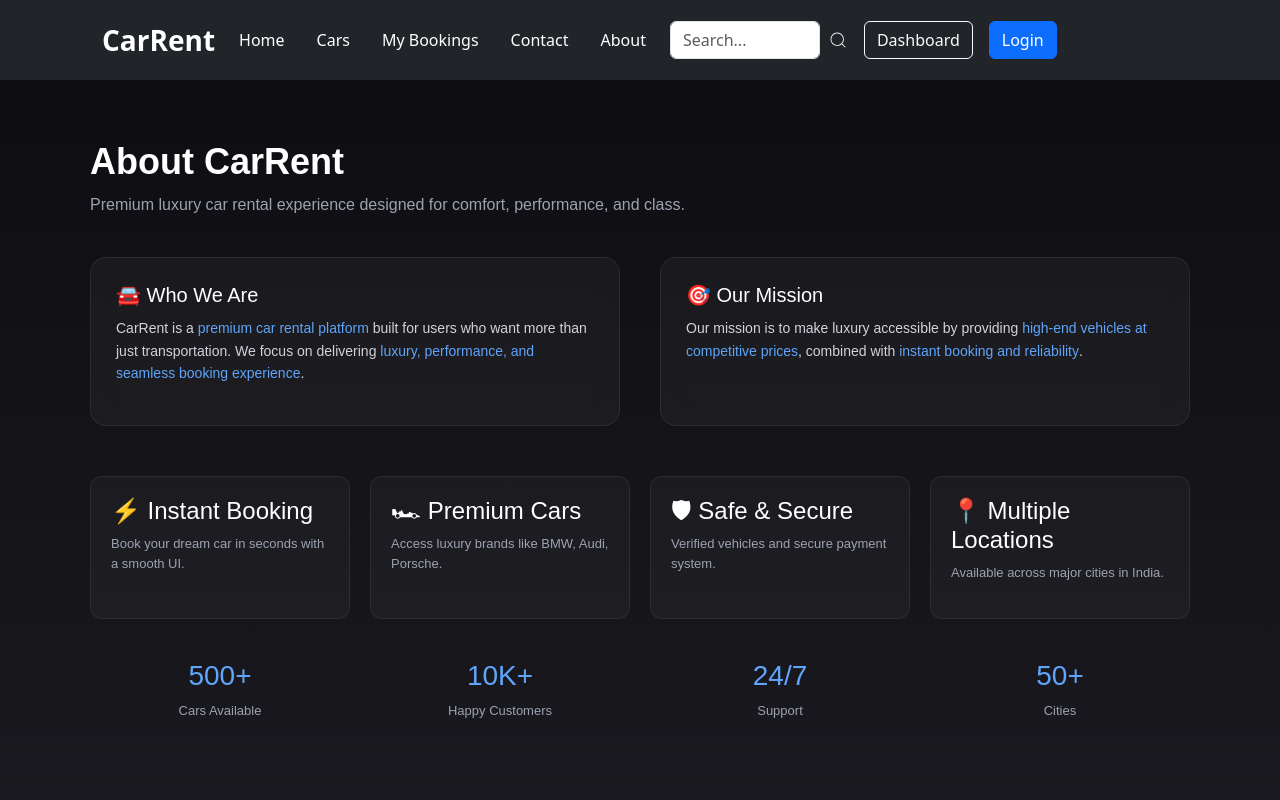
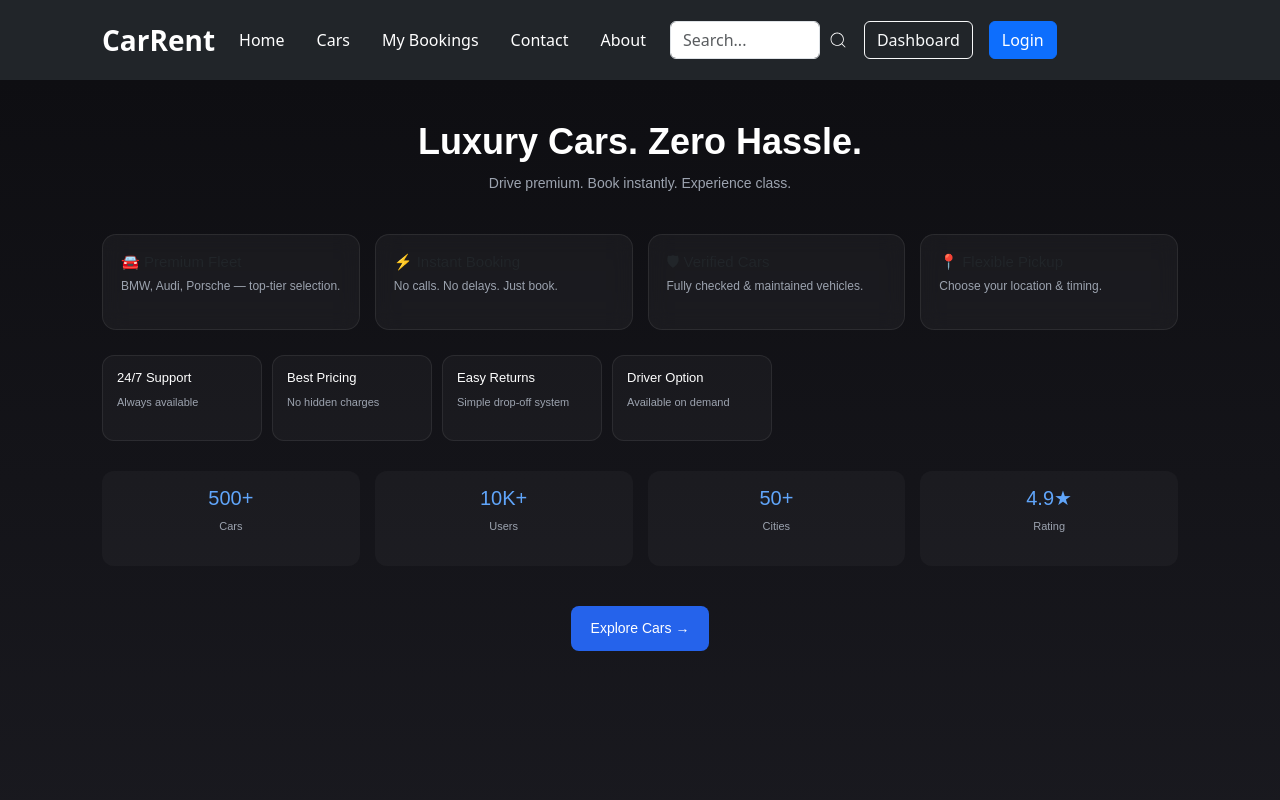
Before and after one commit to Sadyal/carrent, a React (Vite) app: page /carrent/about in a window 1280 px wide. Shown: the top 800 px of the page. Built offline with nearby package versions, Linux system fonts and the light colour scheme.

Commit message:
changes to About.jsx

```diff
--- a/src/pages/About.jsx
+++ b/src/pages/About.jsx
@@ -1,206 +1,224 @@
 import React from "react";
+import { useNavigate } from "react-router-dom";
 
 const About = () => {
+  const navigate = useNavigate();
+
   return (
     <>
       <style>{`
-        .about-wrapper {
+        .about {
           min-height: 100vh;
-          padding: 60px 20px;
-          background: linear-gradient(
-            to bottom,
-            #0E0E12,
-            #1A1A20
-          );
+          padding: 40px 16px;
+          background: linear-gradient(to bottom, #0E0E12, #1A1A20);
           color: #fff;
           font-family: "Poppins", sans-serif;
         }
 
-        .about-container {
+        .container {
           max-width: 1100px;
           margin: auto;
         }
 
-        .about-title {
-          font-size: 36px;
-          font-weight: 600;
-          margin-bottom: 10px;
-        }
-
-        .about-subtitle {
-          color: #9CA3AF;
+        /* HERO */
+        .hero {
+          text-align: center;
           margin-bottom: 40px;
         }
 
-        .about-section {
-          display: grid;
-          grid-template-columns: 1fr 1fr;
-          gap: 40px;
-          margin-bottom: 50px;
+        .hero h1 {
+          font-size: 28px;
+          font-weight: 600;
         }
 
-        .about-card {
-          padding: 25px;
-          border-radius: 16px;
+        .hero p {
+          font-size: 14px;
+          color: #9CA3AF;
+          margin-top: 10px;
+        }
+
+        /* GRID */
+        .grid {
+          display: grid;
+          grid-template-columns: repeat(2, 1fr);
+          gap: 15px;
+          margin-top: 25px;
+        }
+
+        .card {
+          padding: 18px;
+          border-radius: 14px;
           background: rgba(255,255,255,0.04);
-          backdrop-filter: blur(12px);
           border: 1px solid rgba(255,255,255,0.08);
+          backdrop-filter: blur(10px);
           transition: 0.3s;
         }
 
-        .about-card:hover {
-          transform: translateY(-5px);
-          box-shadow: 0 15px 40px rgba(0,0,0,0.6);
+        .card:hover {
+          transform: translateY(-3px);
         }
 
-        .about-card h3 {
-          margin-bottom: 10px;
-          font-size: 20px;
+        .card h3 {
+          font-size: 15px;
+          margin-bottom: 6px;
         }
 
-        .about-card p {
-          color: #d1d5db;
-          line-height: 1.6;
-          font-size: 14px;
+        .card p {
+          font-size: 12px;
+          color: #9CA3AF;
         }
 
-        .highlight {
-          color: #60a5fa;
-          font-weight: 500;
+        /* FEATURE STRIP */
+        .features {
+          display: flex;
+          gap: 10px;
+          margin-top: 25px;
+          overflow-x: auto;
         }
 
-        .features {
-          display: flex;
-          gap: 20px;
-          flex-wrap: wrap;
-        }
-
-        .feature-box {
-          flex: 1;
-          min-width: 220px;
-          padding: 20px;
+        .feature {
+          min-width: 160px;
+          padding: 14px;
           border-radius: 12px;
           background: rgba(255,255,255,0.03);
           border: 1px solid rgba(255,255,255,0.08);
         }
 
-        .feature-box h4 {
-          margin-bottom: 8px;
+        .feature h4 {
+          font-size: 13px;
         }
 
-        .feature-box p {
-          font-size: 13px;
+        .feature p {
+          font-size: 11px;
           color: #9CA3AF;
         }
 
+        /* STATS */
         .stats {
-          display: flex;
-          justify-content: space-between;
-          margin-top: 40px;
-          flex-wrap: wrap;
-          gap: 20px;
+          display: grid;
+          grid-template-columns: repeat(2, 1fr);
+          gap: 15px;
+          margin-top: 30px;
         }
 
         .stat {
           text-align: center;
-          flex: 1;
-          min-width: 120px;
+          padding: 15px;
+          border-radius: 12px;
+          background: rgba(255,255,255,0.03);
         }
 
         .stat h2 {
-          font-size: 28px;
+          font-size: 20px;
           color: #60a5fa;
         }
 
         .stat p {
-          font-size: 13px;
+          font-size: 11px;
           color: #9CA3AF;
         }
 
-        @media (max-width: 768px) {
-          .about-section {
-            grid-template-columns: 1fr;
+        /* CTA */
+        .cta {
+          margin-top: 40px;
+          text-align: center;
+        }
+
+        .cta button {
+          padding: 12px 20px;
+          border-radius: 8px;
+          border: none;
+          background: #2563eb;
+          color: #fff;
+          font-size: 14px;
+          cursor: pointer;
+        }
+
+        .cta button:hover {
+          background: #1d4ed8;
+        }
+
+        /* DESKTOP */
+        @media (min-width: 768px) {
+          .hero h1 {
+            font-size: 36px;
+          }
+
+          .grid {
+            grid-template-columns: repeat(4, 1fr);
           }
 
           .stats {
-            flex-direction: column;
-            align-items: center;
+            grid-template-columns: repeat(4, 1fr);
           }
         }
       `}</style>
 
-      <div className="about-wrapper">
-        <div className="about-container">
+      <div className="about">
+        <div className="container">
 
-          <h1 className="about-title">About CarRent</h1>
-          <p className="about-subtitle">
-            Premium luxury car rental experience designed for comfort, performance, and class.
-          </p>
+          {/* HERO */}
+          <div className="hero">
+            <h1>Luxury Cars. Zero Hassle.</h1>
+            <p>Drive premium. Book instantly. Experience class.</p>
+          </div>
 
-          {/* SECTION 1 */}
-          <div className="about-section">
-
-            <div className="about-card">
-              <h3>🚘 Who We Are</h3>
-              <p>
-                CarRent is a <span className="highlight">premium car rental platform</span> built
-                for users who want more than just transportation. We focus on
-                delivering <span className="highlight">luxury, performance, and seamless booking experience</span>.
-              </p>
+          {/* CORE BLOCKS */}
+          <div className="grid">
+            <div className="card">
+              <h3>🚘 Premium Fleet</h3>
+              <p>BMW, Audi, Porsche — top-tier selection.</p>
             </div>
 
-            <div className="about-card">
-              <h3>🎯 Our Mission</h3>
-              <p>
-                Our mission is to make luxury accessible by providing
-                <span className="highlight"> high-end vehicles at competitive prices</span>,
-                combined with <span className="highlight">instant booking and reliability</span>.
-              </p>
+            <div className="card">
+              <h3>⚡ Instant Booking</h3>
+              <p>No calls. No delays. Just book.</p>
             </div>
 
+            <div className="card">
+              <h3>🛡 Verified Cars</h3>
+              <p>Fully checked & maintained vehicles.</p>
+            </div>
+
+            <div className="card">
+              <h3>📍 Flexible Pickup</h3>
+              <p>Choose your location & timing.</p>
+            </div>
           </div>
 
-          {/* FEATURES */}
+          {/* FEATURES STRIP */}
           <div className="features">
-
-            <div className="feature-box">
-              <h4>⚡ Instant Booking</h4>
-              <p>Book your dream car in seconds with a smooth UI.</p>
+            <div className="feature">
+              <h4>24/7 Support</h4>
+              <p>Always available</p>
             </div>
 
-            <div className="feature-box">
-              <h4>🏎 Premium Cars</h4>
-              <p>Access luxury brands like BMW, Audi, Porsche.</p>
+            <div className="feature">
+              <h4>Best Pricing</h4>
+              <p>No hidden charges</p>
             </div>
 
-            <div className="feature-box">
-              <h4>🛡 Safe & Secure</h4>
-              <p>Verified vehicles and secure payment system.</p>
+            <div className="feature">
+              <h4>Easy Returns</h4>
+              <p>Simple drop-off system</p>
             </div>
 
-            <div className="feature-box">
-              <h4>📍 Multiple Locations</h4>
-              <p>Available across major cities in India.</p>
+            <div className="feature">
+              <h4>Driver Option</h4>
+              <p>Available on demand</p>
             </div>
-
           </div>
 
           {/* STATS */}
           <div className="stats">
-
             <div className="stat">
               <h2>500+</h2>
-              <p>Cars Available</p>
+              <p>Cars</p>
             </div>
 
             <div className="stat">
               <h2>10K+</h2>
-              <p>Happy Customers</p>
-            </div>
-
-            <div className="stat">
-              <h2>24/7</h2>
-              <p>Support</p>
+              <p>Users</p>
             </div>
 
             <div className="stat">
@@ -208,6 +226,17 @@ const About = () => {
               <p>Cities</p>
             </div>
 
+            <div className="stat">
+              <h2>4.9★</h2>
+              <p>Rating</p>
+            </div>
+          </div>
+
+          {/* CTA */}
+          <div className="cta">
+            <button onClick={() => navigate("/cars")}>
+              Explore Cars →
+            </button>
           </div>
 
         </div>
```
